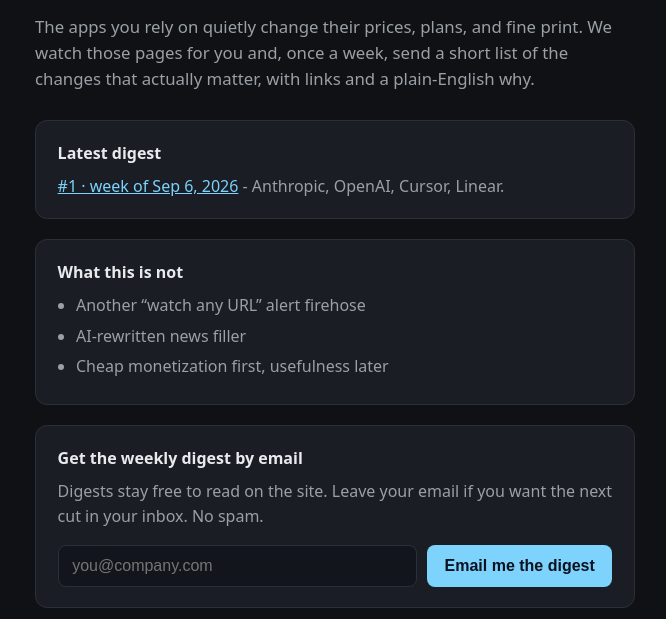
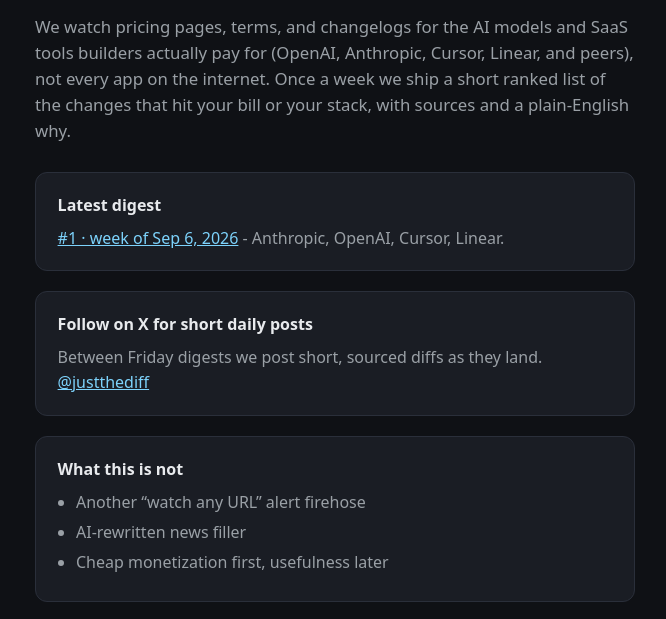
Before and after one commit to jgode/signal-digest, a plain HTML site: page web/index.html in a window 1280 px wide. Shown: the part 105-724 px from the top of the page, without its empty margins (305-971 px from the left). Drawn offline with Linux system fonts and the light colour scheme.

Commit message:
Tighten homepage pitch and add @justthediff follow CTA.
Name the AI/SaaS pricing-terms-changelog watchlist instead of vague apps; link X for daily diffs between Friday digests.

```diff
--- a/web/index.html
+++ b/web/index.html
@@ -3,11 +3,11 @@
 <head>
   <meta charset="utf-8" />
   <meta name="viewport" content="width=device-width, initial-scale=1" />
-  <title>Just the Diff - what actually mattered this week</title>
+  <title>Just the Diff - AI and SaaS pricing, terms, and changelog diffs</title>
   <link rel="icon" href="/favicon.ico" sizes="any" />
   <link rel="icon" type="image/png" href="/favicon-32.png" sizes="32x32" />
   <link rel="apple-touch-icon" href="/apple-touch-icon.png" />
-  <meta name="description" content="Once a week, a short email about real changes to the tools you use: price hikes, plan limits, and fine-print shifts. No spam alerts." />
+  <meta name="description" content="We watch AI model and SaaS pricing pages, terms, and changelogs. Weekly ranked digests of what hit your bill or stack. Short daily posts on X. No alert firehose." />
   <style>
     :root {
       --bg: #0f1115;
@@ -78,7 +78,7 @@
   <main>
     <h1>Just the Diff</h1>
     <p class="lede">
-      The apps you rely on quietly change their prices, plans, and fine print. We watch those pages for you and, once a week, send a short list of the changes that actually matter, with links and a plain-English why.
+      We watch pricing pages, terms, and changelogs for the AI models and SaaS tools builders actually pay for (OpenAI, Anthropic, Cursor, Linear, and peers), not every app on the internet. Once a week we ship a short ranked list of the changes that hit your bill or your stack, with sources and a plain-English why.
     </p>
 
 
@@ -86,6 +86,15 @@
       <strong>Latest digest</strong>
       <p style="margin: 0.5rem 0 0; color: var(--muted);">
         <a href="/digest/001">#1 · week of Sep 6, 2026</a> - Anthropic, OpenAI, Cursor, Linear.
+      </p>
+    </div>
+
+
+    <div class="card" id="x">
+      <strong>Follow on X for short daily posts</strong>
+      <p style="margin: 0.5rem 0 0; color: var(--muted);">
+        Between Friday digests we post short, sourced diffs as they land.
+        <a href="https://x.com/justthediff">@justthediff</a>
       </p>
     </div>
 
@@ -114,6 +123,7 @@
 
     <footer>
       Built for real humans who are tired of noise.
+      · <a href="https://x.com/justthediff">@justthediff</a>
     </footer>
   </main>
   <script>
```
